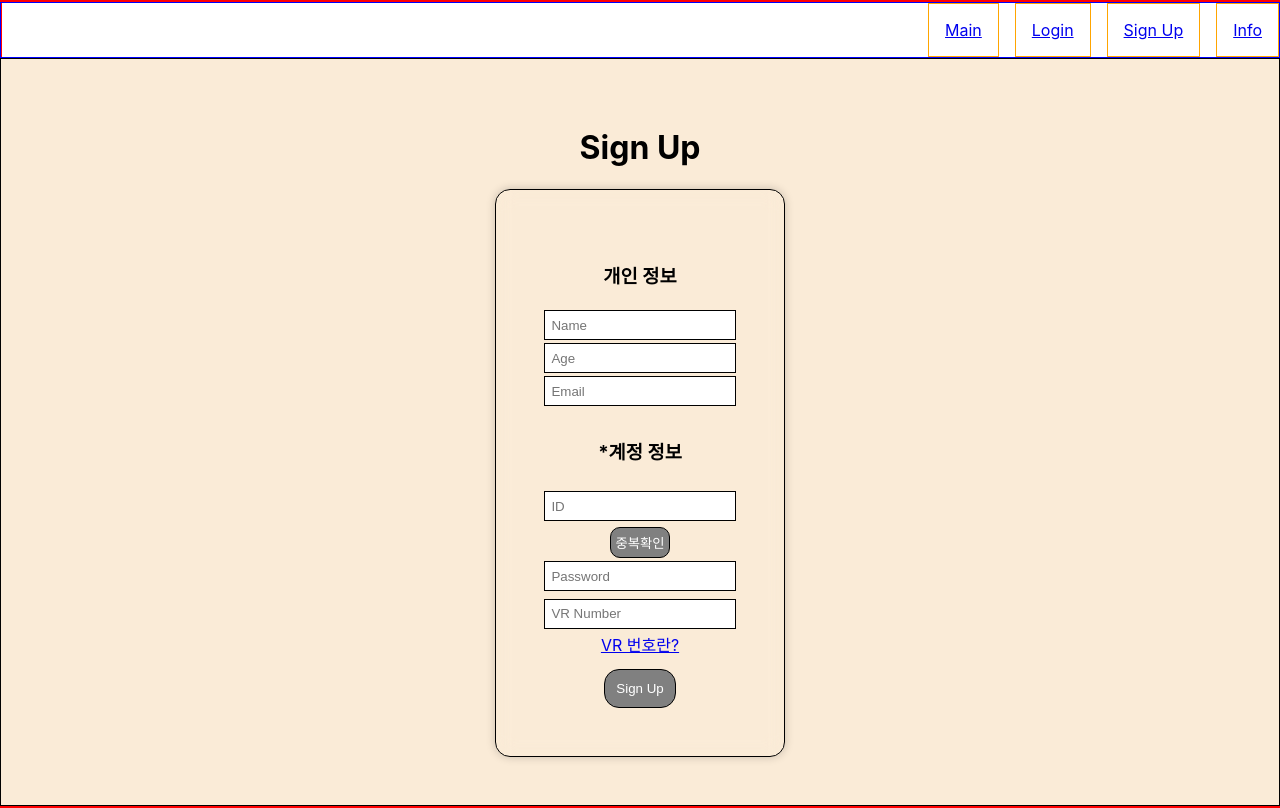
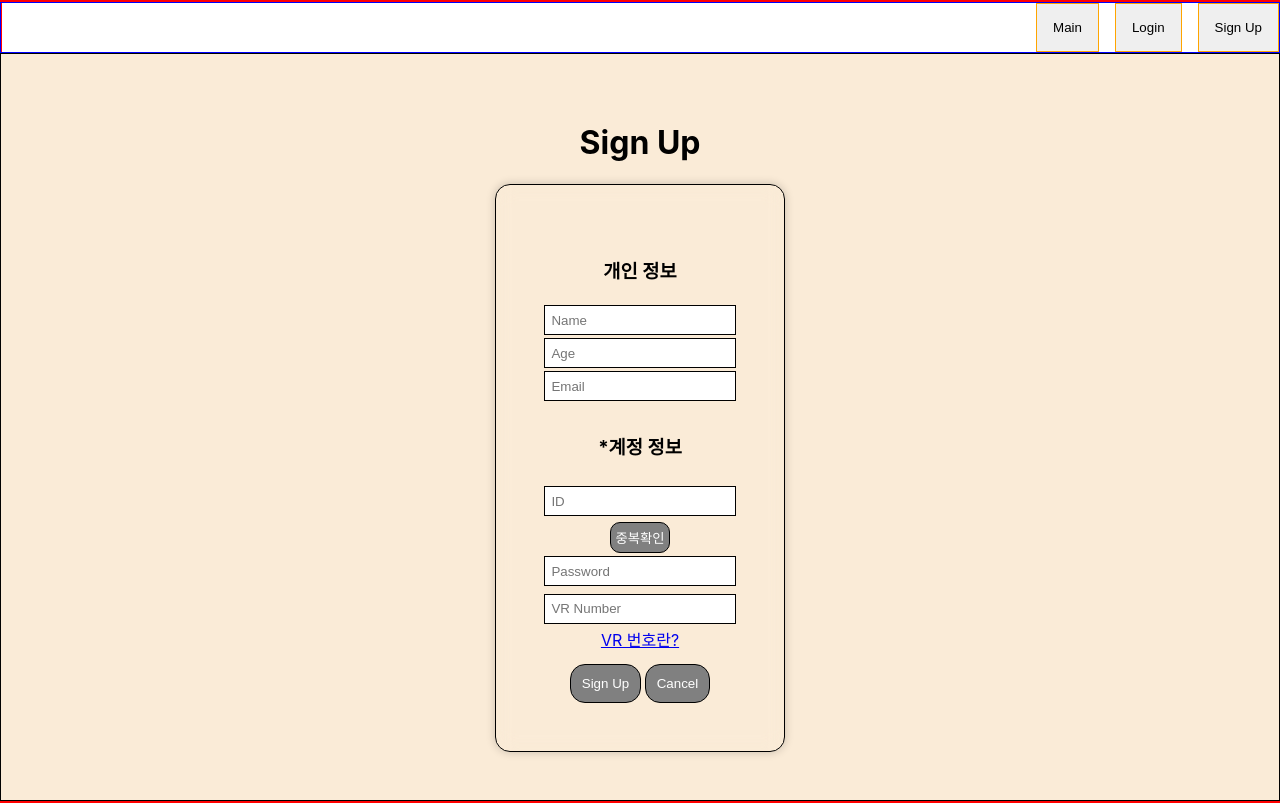
Before and after one commit to jiyongnoh/adminPage, a React (Create React App) app: page /signup in a window 1280 px wide. Built offline with nearby package versions, Linux system fonts and the light colour scheme.

Commit message:
feat: 로그인 상태를 Recoil 전역 상태로 설정

```diff
--- a/public/index.html
+++ b/public/index.html
@@ -10,34 +10,11 @@
       content="Web site created using create-react-app"
     />
     <link rel="apple-touch-icon" href="%PUBLIC_URL%/logo192.png" />
-    <!--
-      manifest.json provides metadata used when your web app is installed on a
-      user's mobile device or desktop. See https://developers.google.com/web/fundamentals/web-app-manifest/
-    -->
     <link rel="manifest" href="%PUBLIC_URL%/manifest.json" />
-    <!--
-      Notice the use of %PUBLIC_URL% in the tags above.
-      It will be replaced with the URL of the `public` folder during the build.
-      Only files inside the `public` folder can be referenced from the HTML.
-
-      Unlike "/favicon.ico" or "favicon.ico", "%PUBLIC_URL%/favicon.ico" will
-      work correctly both with client-side routing and a non-root public URL.
-      Learn how to configure a non-root public URL by running `npm run build`.
-    -->
-    <title>React App</title>
+    <title>Admin Page</title>
   </head>
   <body>
     <noscript>You need to enable JavaScript to run this app.</noscript>
     <div id="root"></div>
-    <!--
-      This HTML file is a template.
-      If you open it directly in the browser, you will see an empty page.
-
-      You can add webfonts, meta tags, or analytics to this file.
-      The build step will place the bundled scripts into the <body> tag.
-
-      To begin the development, run `npm start` or `yarn start`.
-      To create a production bundle, use `npm run build` or `yarn build`.
-    -->
   </body>
 </html>
--- a/src/component/Header.js
+++ b/src/component/Header.js
@@ -1,7 +1,30 @@
 import styled from "styled-components";
 import { Link } from "react-router-dom";
+import { useRecoilState } from "recoil";
+import { log } from "../store/store";
+
 function Header() {
+  const [login, setLogin] = useRecoilState(log);
+
   return (
+    <>
+      {login ? (
+        <HeaderContainer>
+          <Link to="/">
+            <HeaderElement>Main</HeaderElement>
+          </Link>
+          <HeaderElement
+            onClick={() => {
+              setLogin(false);
+            }}
+          >
+            로그아웃
+          </HeaderElement>
+          <Link to="/info">
+            <HeaderElement>Info</HeaderElement>
+          </Link>
+        </HeaderContainer>
+      ) : (
         <HeaderContainer>
           <Link to="/">
             <HeaderElement>Main</HeaderElement>
@@ -12,10 +35,9 @@ function Header() {
           <Link to="/signup">
             <HeaderElement>Sign Up</HeaderElement>
           </Link>
-      <Link to="/info">
-        <HeaderElement>Info</HeaderElement>
-      </Link>
         </HeaderContainer>
+      )}
+    </>
   );
 }
 
@@ -32,10 +54,8 @@ const HeaderContainer = styled.div`
   border: 1px solid blue;
 `;
 
-const HeaderElement = styled.div`
+const HeaderElement = styled.button`
   padding: 1rem;
-  display: flex;
-  justify-content: center;
-  align-items: center;
   border: 1px solid orange;
+  cursor: pointer;
 `;
--- a/src/index.js
+++ b/src/index.js
@@ -4,13 +4,16 @@ import "./index.css";
 import App from "./App";
 import reportWebVitals from "./reportWebVitals";
 import { BrowserRouter } from "react-router-dom";
+import { RecoilRoot } from "recoil";
 
 const root = ReactDOM.createRoot(document.getElementById("root"));
 root.render(
   <React.StrictMode>
-    <BrowserRouter>
-      <App />
-    </BrowserRouter>
+    <RecoilRoot>
+      <BrowserRouter>
+        <App />
+      </BrowserRouter>
+    </RecoilRoot>
   </React.StrictMode>
 );
 
--- a/src/page/Login.js
+++ b/src/page/Login.js
@@ -2,19 +2,22 @@ import { useEffect, useRef, useState } from "react";
 import styled from "styled-components";
 import { loginAPI } from "../api";
 import { useNavigate } from "react-router-dom";
+import { useRecoilState } from "recoil";
+import { log } from "../store/store";
 
 function Login() {
   const [id, setId] = useState("");
   const [pwd, setPwd] = useState("");
+  const [login, setLogin] = useRecoilState(log);
 
   const idInput = useRef();
   const pwdInput = useRef();
 
   const navigate = useNavigate();
 
-  //   useEffect(() => {
-  //     console.log(id);
-  //   }, [id]);
+  // useEffect(() => {
+  //   console.log(login);
+  // }, [login]);
 
   const loginHandler = async (e) => {
     e.preventDefault();
@@ -36,6 +39,7 @@ function Login() {
 
     if (flag) {
       alert("Login 성공");
+      setLogin(true);
       navigate("/info");
     } else alert("Login 실패");
   };
--- a/src/page/SignUp.js
+++ b/src/page/SignUp.js
@@ -168,6 +168,14 @@ function SignUp() {
         </InputContainer>
         <ButtonContainer>
           <Button onClick={signupHandler}>Sign Up</Button>
+          <Button
+            onClick={(e) => {
+              e.preventDefault();
+              navigate(-1);
+            }}
+          >
+            Cancel
+          </Button>
         </ButtonContainer>
       </FormContainer>
     </SignUpContainer>
--- /dev/null
+++ b/src/store/store.js
@@ -0,0 +1,6 @@
+import { atom } from "recoil";
+
+export const log = atom({
+  key: "log",
+  default: false,
+});
```
Also changed, not shown: src/logo.svg (deleted). Lines whose indentation alone changed are shown as unchanged.
